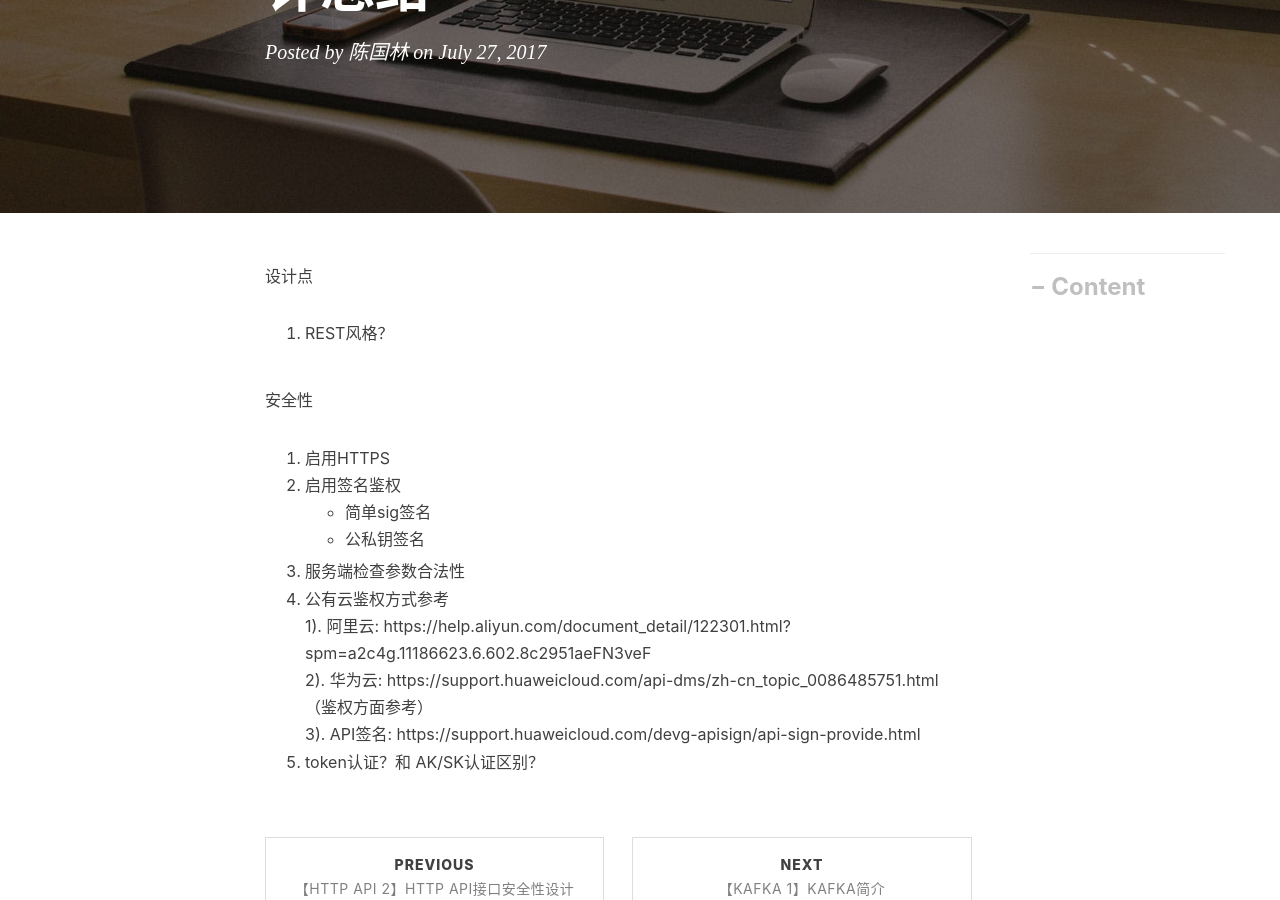
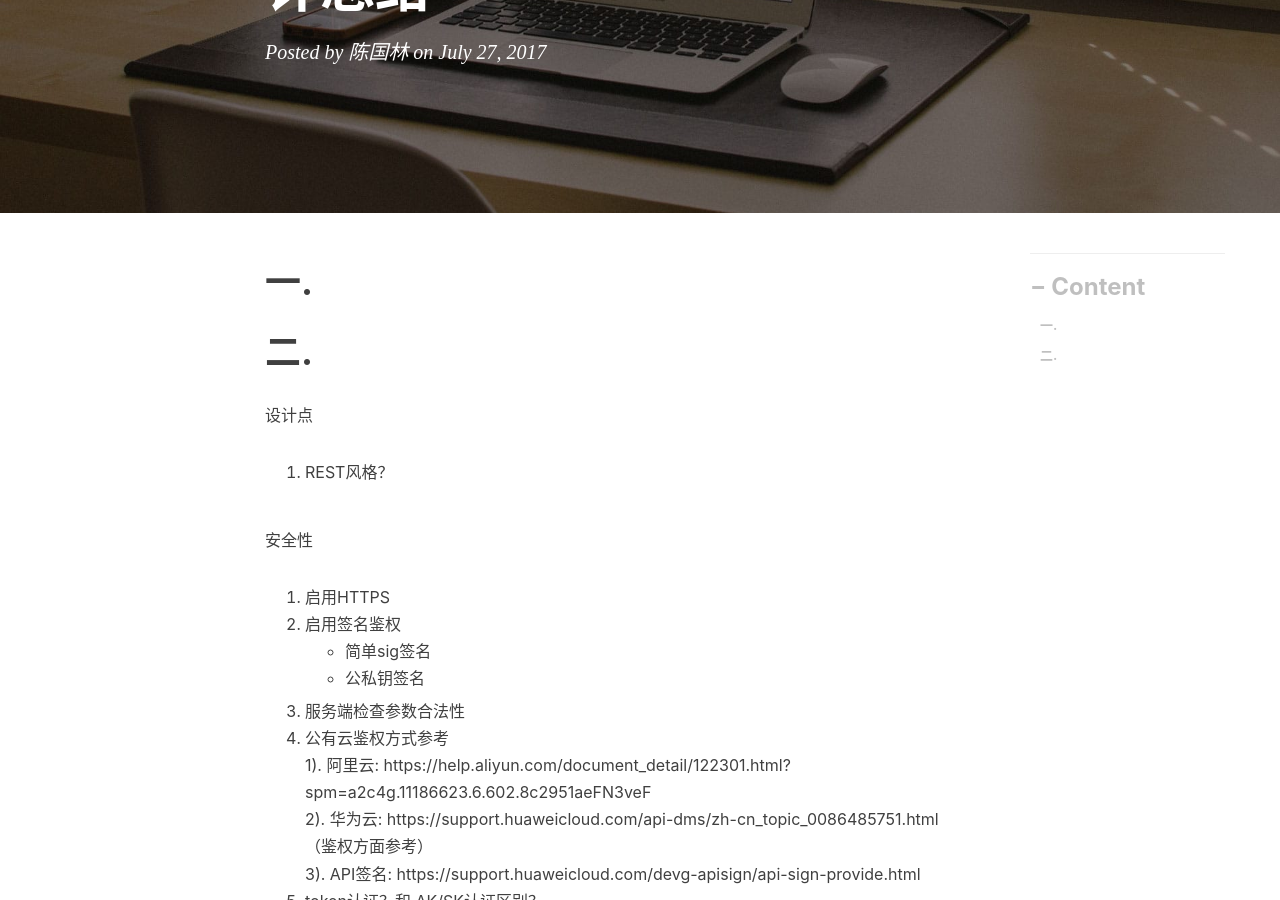
Before and after one commit to engru/chenguolin.github.io, a Jekyll site: the page built from _posts/2017-07-27-【HTTP API-3】HTTP API接口设计总结.md, in a window 1280 px wide and 900 px high, scrolled down 304 px. Built offline with Jekyll 4.4.1, drawn with Linux system fonts in a browser that asks for light colours; nearby versions of some CDN libraries; comment, search, counter and statistics services are not loaded.

Commit message:
Update 2017-07-27-【HTTP API-3】HTTP API接口设计总结.md

```diff
--- a/_posts/2017-07-27-【HTTP API-3】HTTP API接口设计总结.md
+++ b/_posts/2017-07-27-【HTTP API-3】HTTP API接口设计总结.md
@@ -6,6 +6,9 @@ tags:          #标签
     - HTTP API
 ---
 
+# 一.
+
+# 二.
 设计点
 1. REST风格？
 
```
